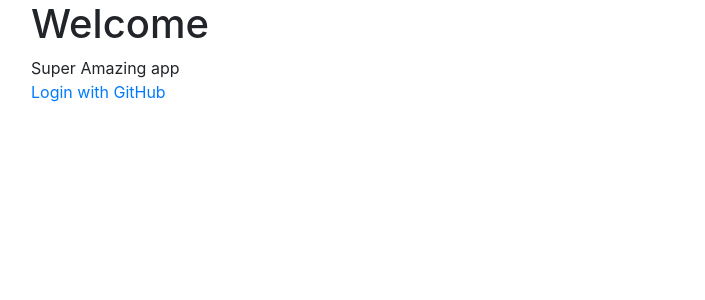
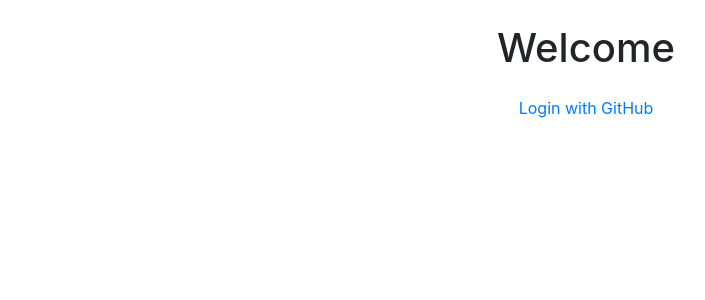
Before and after one commit to joesobo/react-github-api, a React (Create React App) app: page /login in a window 1280 px wide. Shown: the top 300 px of the page, without its empty margins (54-759 px from the left). Built offline with nearby package versions, Linux system fonts and the light colour scheme.

Commit message:
Changed login page layout

```diff
--- a/src/App.js
+++ b/src/App.js
@@ -1,7 +1,7 @@
 import React, { createContext, useReducer } from 'react';
 import { BrowserRouter as Router, Route, Switch } from "react-router-dom";
 import Home from "./components/Home";
-import Login from "./components/Login";
+import Login from "./components/Login/Login";
 import { initialState, reducer } from "./store/reducer/index.js";
 
 export const AuthContext = createContext();
--- /dev/null
+++ b/src/components/Login/Login.css
@@ -0,0 +1,4 @@
+.col-centered{
+    float: none;
+    margin: 0 auto;
+}
--- a/src/components/Login.js
+++ b/src/components/Login/Login.js
@@ -1,6 +1,8 @@
 import React, { useState, useEffect, useContext } from "react";
 import { Redirect } from "react-router-dom";
-import { AuthContext } from "../App";
+import { Row, Col } from 'react-bootstrap';
+import { AuthContext } from "../../App";
+import './Login.css';
 
 export default function Login() {
     const { state, dispatch } = useContext(AuthContext);
@@ -53,10 +55,10 @@ export default function Login() {
     return (
         <section className="container">
             <div>
-                <h1>Welcome</h1>
-                <span>Super Amazing app</span>
+                <Col>
+                    <h1 className="text-center mt-4">Welcome</h1>
                     <span>{data.errorMessage}</span>
-                <div className="login-container">
+                    <div className="login-container text-center mt-4">
                         {data.isLoading ? (
                             <div className="loader-container">
                                 <div className="loader"></div>
@@ -73,6 +75,7 @@ export default function Login() {
                             </a>
                         )}
                     </div>
+                </Col>
             </div>
         </section>
     )
```
Lines whose indentation alone changed are shown as unchanged.
